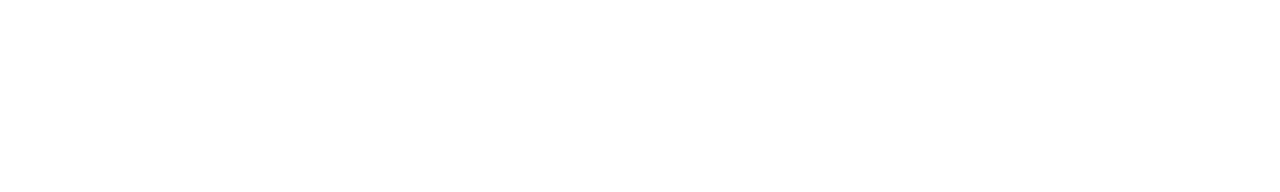
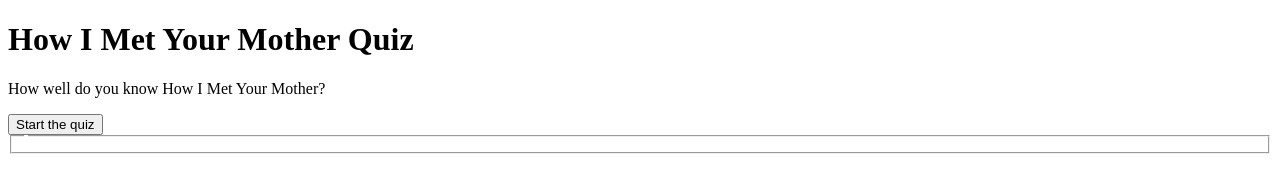
Before and after one commit to thinkful-ei-iguana/garrett_quiz_app, a plain HTML site: page index.html in a window 1280 px wide. Drawn offline with nearby package versions, Linux system fonts and the light colour scheme.

Commit message:
updated index.html

```diff
--- a/index.html
+++ b/index.html
@@ -11,6 +11,30 @@
 </head>
 
 <body>
+  <main>
+    <header>
+      <h1 class="quiz-title">How I Met Your Mother Quiz</h1>
+    </header>
+    <section>
+      <div class="intro">
+        <p>How well do you know How I Met Your Mother?</p>
+        <button class="startButton" aria-label="Start Quiz">Start the quiz</button>
+      </div>
+    </section>
+    <section>
+      <div class="container hidden">
+        <div class="currentStats"></div>
+        <div class="results"></div>
+        <form class="js-form">
+          <fieldset class="quizAnswers">
+            <legend></legend>
+            <div class="question-container"></div>
+          </fieldset>
+        </form>
+      </div>
+      <div class="stats hidden"></div>
+    </section>
+  </main>
 
   <script src="https://cdnjs.cloudflare.com/ajax/libs/jquery/3.4.1/jquery.min.js"></script>
   <script src="script.js"></script>
```
